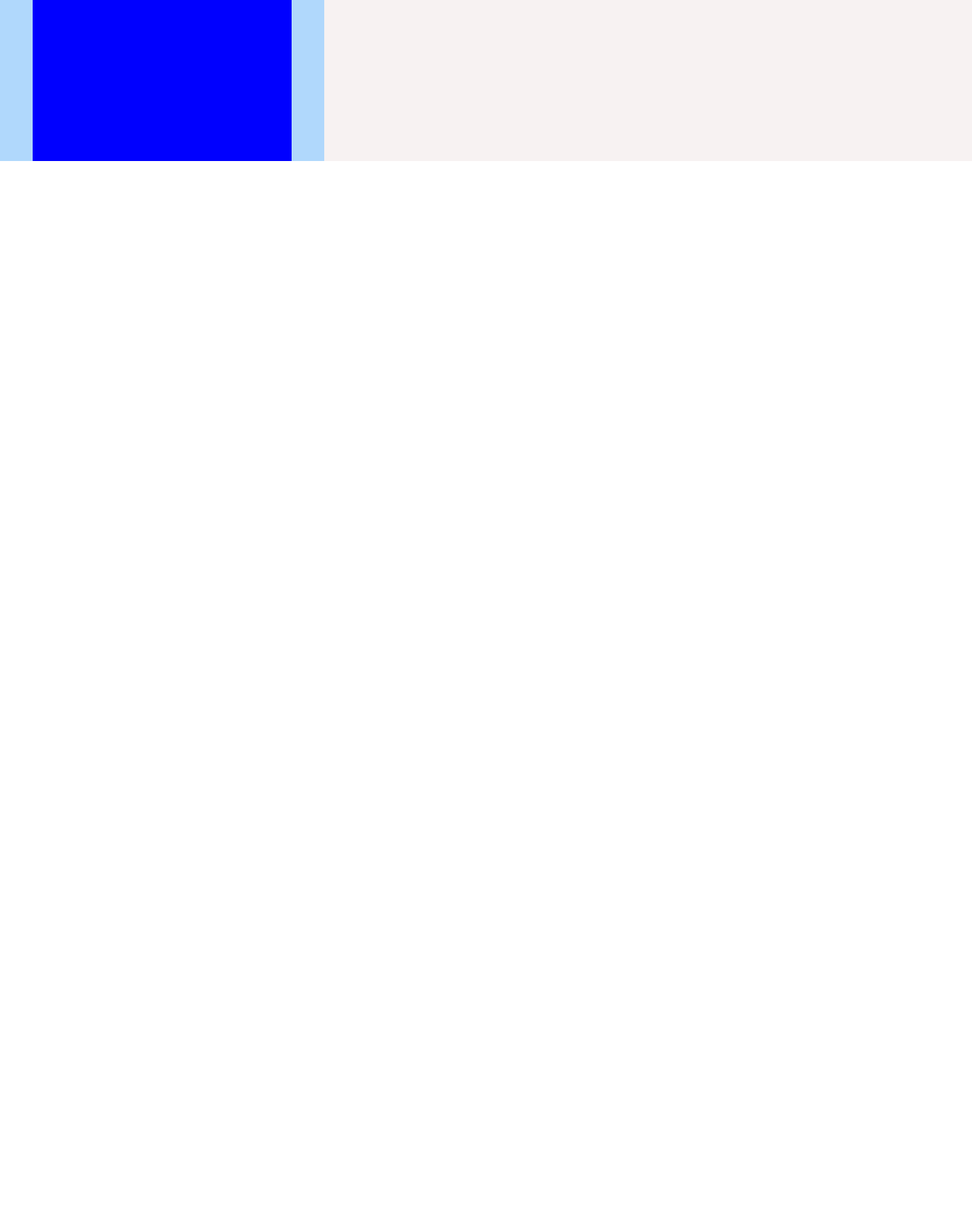
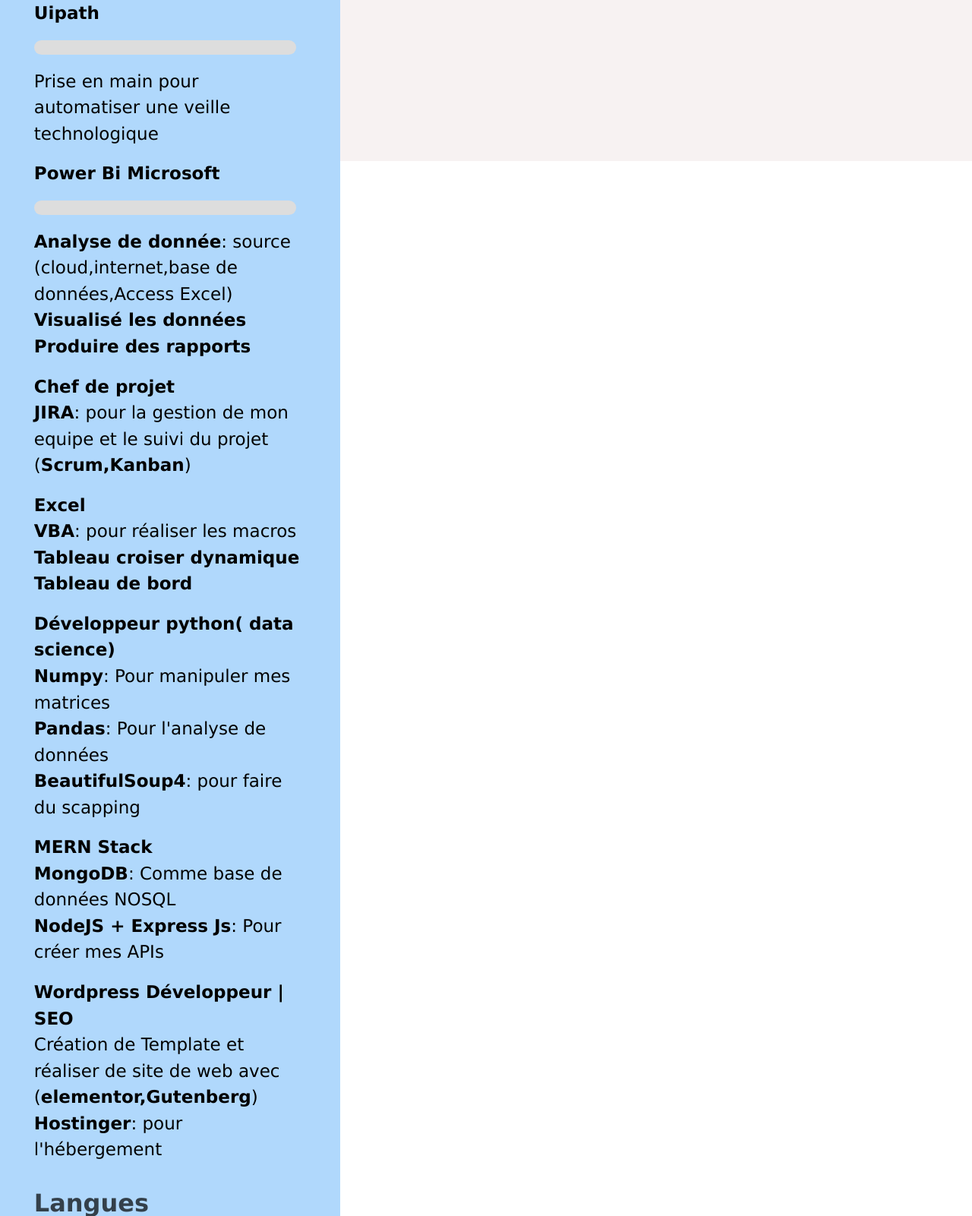
Before and after one commit to eulgen/Port-folio_1, a plain HTML site: page index.html in a window 1280 px wide. Shown: the part 588-2189 px from the top of the page at 76% size. Before the commit the page ends 800 px from the top, so only its background shows below. Drawn offline with Linux system fonts and the light colour scheme.

Commit message:
CV version=1.5

```diff
--- a/index.html
+++ b/index.html
@@ -76,15 +76,81 @@
                         </tr>
                     </table>
                 </div>
+
                 <div class="cmp">
+                    <div class="competences">
+                        <h3>Compétences</h3>
 
+                        <h4>Uipath</h4>
+                        <div id="myProgress" onmousemove="mousemove(event,'myBar')">
+                            <div id="myBar"></div>
+                        </div>
+                        <div>Prise en main pour automatiser une veille technologique</div>
+
+                        <h4>Power Bi Microsoft</h4>
+                        <div id="myProgress_microsoft" onmousemove="mousemove(event,'myBar_microsoft')">
+                            <div id="myBar_microsoft"></div>
+                        </div>
+
+                        <div><b>Analyse de donnée</b>: source (cloud,internet,base de données,Access
+                            Excel)</div>
+                        <div><b>Visualisé les données</b></div>
+                        <div><b>Produire des rapports</b></div>
+
+                        <h4>Chef de projet</h4>
+                        <div id="myProgress_projet" onmousemove="mousemove(event,'myBar_microsoft')">
+                            <div id="myBar_projet"></div>
+                        </div>
+                        <div><b>JIRA</b>: pour la gestion de mon equipe et le suivi du projet
+                        (<b>Scrum,Kanban</b>)</div>
+
+                        <h4>Excel</h4>
+                        <div><b>VBA</b>: pour réaliser les macros</div>
+                        <div><b>Tableau croiser dynamique</b></div>
+                        <div><b>Tableau de bord</b></div>
+
+                        <h4>Développeur python( data science)</h4>
+                        <div><b>Numpy</b>: Pour manipuler mes matrices</div>
+                        <div><b>Pandas</b>: Pour l'analyse de données</div>
+                        <div><b class="bs4">BeautifulSoup4</b>: pour faire du scapping</div>
+
+                        <h4>MERN Stack</h4>
+                        <div><b>MongoDB</b>: Comme base de données NOSQL</div>
+                        <div><b>NodeJS + Express Js</b>: Pour créer mes APIs</div>
+
+                        <h4>Wordpress Développeur | SEO</h4>
+                        <div>Création de Template et réaliser de site de web avec (<b>elementor,Gutenberg</b>)</div>
+                        <div><b>Hostinger</b>: pour l'hébergement</div>
+
+                    </div>
+                    <div class="langues">
+                        <h3>Langues</h3>
+                        <div><br><b>Français <br> Anglais</b></div>
+                    </div>
+                    <div class="centre_interet">
+                        <h3>Centres d'intérêt</h3>
+                        <div><b>Footing,Mode,Music,Animaux</b></div>
+                    </div>
+                    <div class="reseau_sociaux">
+                        <h3>Réseaux sociaux</h3>
+                        <table>
+                            <tr>
+                                <td>
+                                    <img src="linkedin.png" alt="linkeldin_img">
+                                </td>
+                                <td>@Ronald CHIMI</td>
+                            </tr>
+                        </table>
+                    </div>
                 </div>
+            </div>
+
             </div>
         </div>
         <div class="rightbox">
 
         </div>
     </div>
-    <script></script>
+    <script src="script.js"></script>
 </body>
 </html>
--- a/script.js
+++ b/script.js
@@ -0,0 +1,11 @@
+function mousemove(event,bar){
+    x=event.x;
+    //document.getElementById("demo").innerHTML=x*0.16;
+    var elem=document.getElementById(bar);
+    var width=0.25*x;
+    if(width>100){
+        width=100;
+    }
+    elem.style.width=width+'%';
+    elem.style.backgroundColor="rgb("+2.55*width+",0,0)";
+}
--- a/style.css
+++ b/style.css
@@ -1,3 +1,7 @@
+:root{
+    --
+}
+
 *{
     padding: 0;
     margin: 0;
@@ -30,6 +34,7 @@
     z-index: 1;
     display: flex;
     box-sizing: border-box;
+
 }
 
 .leftbox{
@@ -37,6 +42,7 @@
     width: 35%;
     min-height: 100vh;
     display: flex;
+    position: absolute;
 }
 
 .rightbox{
@@ -44,6 +50,8 @@
     width: 70%;
     min-height: 100vh;
     display: flex;
+    margin-left: 30%;
+    position: absolute;
 }
 
 .cmp-loc{
@@ -51,18 +59,66 @@
     margin-right: 10%;
     width: 80%;
     height: 100%;
-    background-color: blue;
-    display: flex;
+    font-size: 1.8vw;
+    line-height: 1.5em;
+    font-family: Verdana, Geneva, Tahoma, sans-serif;
 }
+
 .loc{
-    margin-top: 20%;
-    width: 80%;
-    height: 35%;
-    /*background-color: red;*/
+    margin-top: 25%;
+    font-size: 1.5vw;
 }
 
 .bloc{
     margin: 2.5%;
-    font-size: 1.8vw;
-    font-family: Verdana, Geneva, Tahoma, sans-serif;
 }
+
+h3{
+    font-size: 2.5vw;
+    opacity: 0.7;
+}
+
+h4{
+    margin-top: 5%;
+}
+
+.competences,.langues,.reseau_sociaux{
+    margin-top: 10%;
+    margin-bottom: 10%;
+}
+
+#myProgress {
+    position: relative;
+    width: 27vw;
+    height: 1.5vw;
+    background-color: #ddd;
+    border-radius: 16px;
+    margin-top: 5%;
+    margin-bottom: 5%;
+}
+
+#myBar {
+    position: absolute;
+    width: 0%;
+    height: 100%;
+    background-color: black;
+    border-radius: 16px;
+}
+
+#myProgress_microsoft {
+    position: relative;
+    width: 27vw;
+    height: 1.5vw;
+    background-color: #ddd;
+    border-radius: 16px;
+    margin-top: 5%;
+    margin-bottom: 5%;
+}
+
+#myBar_microsoft {
+    position: absolute;
+    width: 0%;
+    height: 100%;
+    background-color: black;
+    border-radius: 16px;
+}
```
